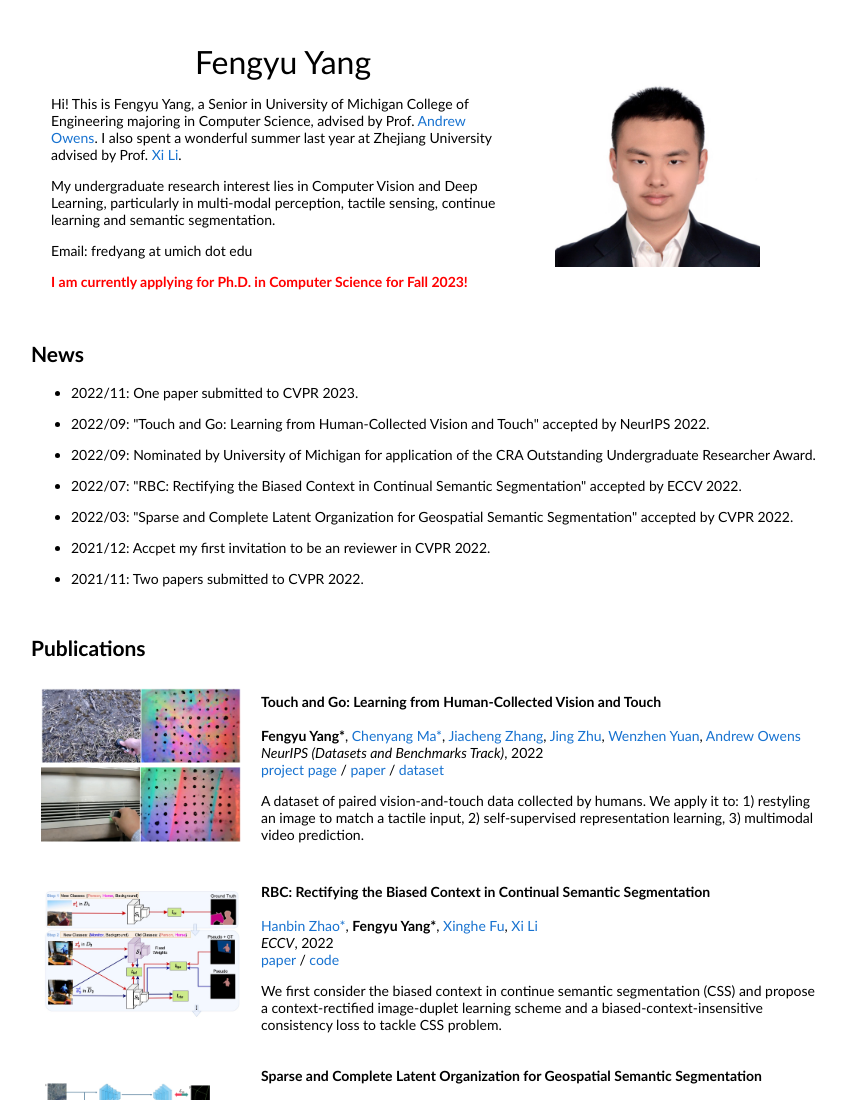
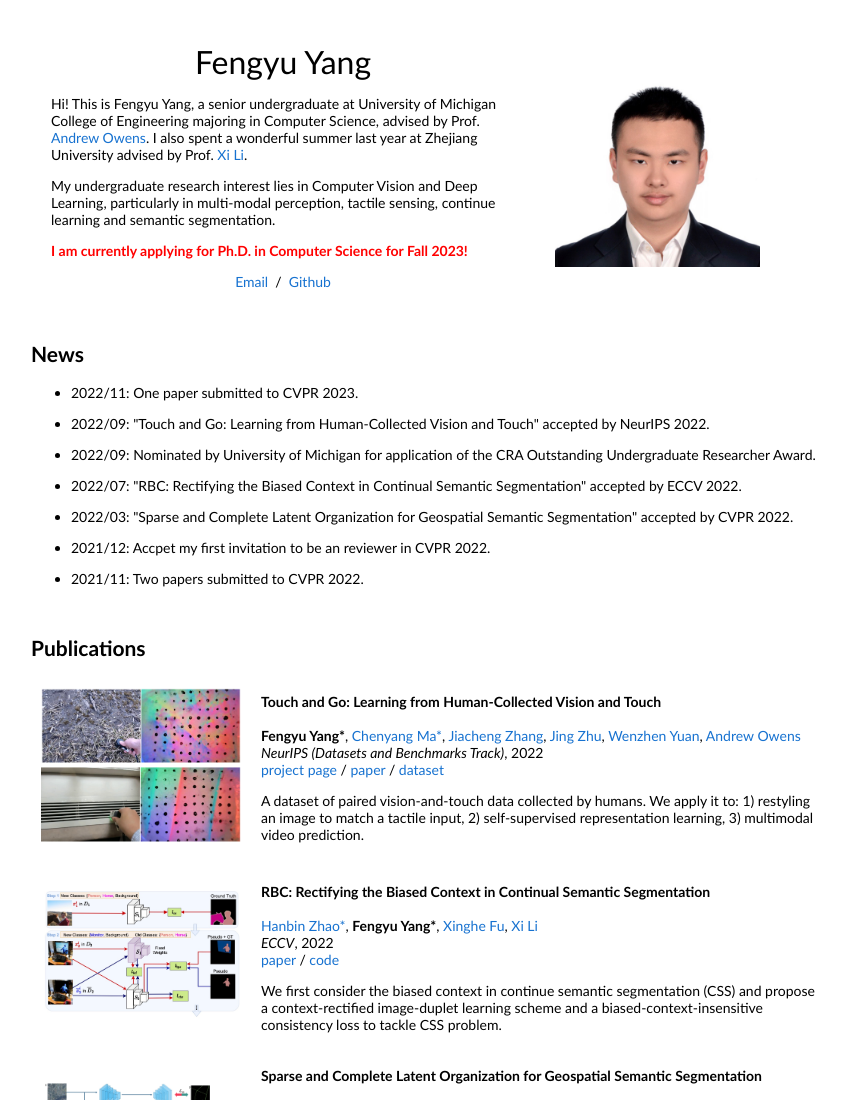
Before and after one commit to fredfyyang/fredfyyang.github.io, a plain HTML site: page index.html in a window 1280 px wide. Shown: the top 1100 px of the page, without its empty margins (209-1055 px from the left). Drawn offline with Linux system fonts and the light colour scheme.

Commit message:
Add files via upload

```diff
--- a/index.html
+++ b/index.html
@@ -20,28 +20,26 @@
               <p style="text-align:center">
                 <name>Fengyu Yang</name>
               </p>
-              <p>Hi! This is Fengyu Yang, a Senior in University of Michigan College of Engineering majoring in Computer Science, advised by Prof. <a href="https://andrewowens.com/">Andrew Owens</a>. I also spent a wonderful summer last year at Zhejiang University advised by Prof. <a href="https://person.zju.edu.cn/en/xilics">Xi Li</a>.
+              <p>Hi! This is Fengyu Yang, a senior undergraduate at University of Michigan College of Engineering majoring in Computer Science, advised by Prof. <a href="https://andrewowens.com/">Andrew Owens</a>. I also spent a wonderful summer last year at Zhejiang University advised by Prof. <a href="https://person.zju.edu.cn/en/xilics">Xi Li</a>.
               </p>
 
               <p>
                 My undergraduate research interest lies in Computer Vision and Deep Learning, particularly in multi-modal perception, tactile sensing, continue learning and semantic segmentation.
               </p>
 
-              <p> Email: fredyang at umich dot edu</p>
-
               <p>
 
                 <font color="red"><strong>I am currently applying for Ph.D. in Computer Science for Fall 2023!</strong></font>
               </p>
-              <!-- <p style="text-align:center">   -->
-                <!-- <a href="fredyang@umich.edu">Email</a> &nbsp/&nbsp -->
+              <p style="text-align:center">
+                <a href="mailto:fredyang@umich.edu">Email</a> &nbsp/&nbsp
                 <!-- <a href="data/JonBarron-CV.pdf">CV</a> &nbsp/&nbsp
                 <a href="data/JonBarron-bio.txt">Bio</a> &nbsp/&nbsp -->
                 <!-- <a href="https://scholar.google.com/citations?hl=en&user=jktWnL8AAAAJ">Google Scholar</a> &nbsp/&nbsp -->
-                <!-- <a href="https://twitter.com/jon_barron">Twitter</a> &nbsp/&nbsp
-                <a href="https://github.com/jonbarron/">Github</a> -->
-              <!-- </p>
-            </td> -->
+                <!-- <a href="https://twitter.com/jon_barron">Twitter</a> &nbsp/&nbsp -->
+                <a href="https://github.com/fred206968/">Github</a>
+              </p>
+            </td>
             <td style="padding:2.5%;width:40%;max-width:40%">
               <a href="images/fred.jpg"><img style="width:80%;max-width:100%" alt="profile photo" src="images/fred.jpg" class="hoverZoomLink"></a>
             </td>
```
